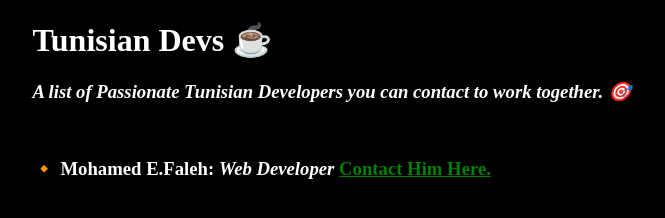
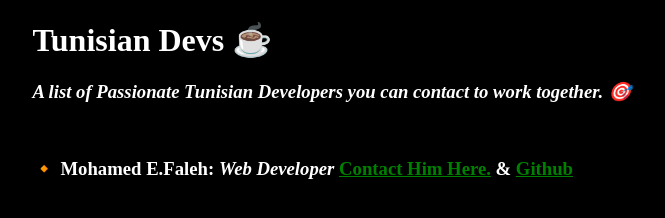
Before and after one commit to elfalehed/TunisianDevs, a plain HTML site: page index.html in a window 1280 px wide. Shown: the whole page, without its empty margins (102-767 px from the left). Drawn offline with Linux system fonts and the light colour scheme.

Commit message:
:feet: getting towards something.

```diff
--- a/index.html
+++ b/index.html
@@ -9,7 +9,7 @@
 <p>
 <h1>Tunisian Devs &#9749;</h1>
 <h3><i>A list of Passionate Tunisian Developers you can contact to work together. &#127919;</i></h3> <br>
-<h3>&#128312; <b>Mohamed E.Faleh:</b> <i>Web Developer</i> <a href="https://linktr.ee/KMx404" target="_blank">Contact Him Here.</a></h3>
+<h3>&#128312; <b>Mohamed E.Faleh:</b> <i>Web Developer</i> <a href="https://linktr.ee/KMx404" target="_blank">Contact Him Here.</a> & <a href="https://github.com/KMx404" target="_blank">Github</a></h3>
 
 </p>
 
```
